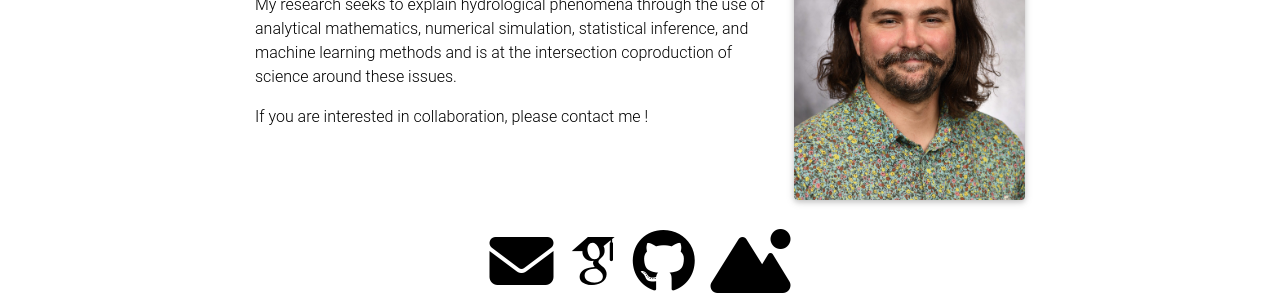
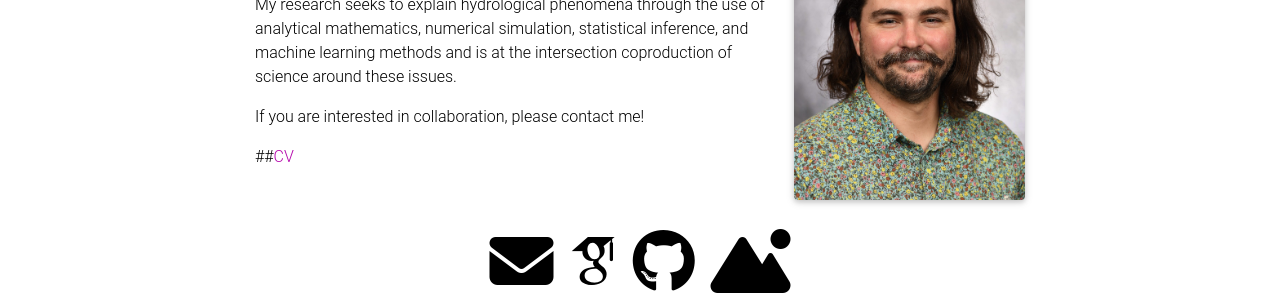
Before and after one commit to adamnicholasprice/adamnicholasprice.github.io, a Jekyll site: the page built from _pages/about.md, in a window 1280 px wide. Shown: the part 297-597 px from the top of the page. Built offline with Jekyll 4.4.1, drawn with Linux system fonts in a browser that asks for light colours; full-size pictures stand in for the smaller copies a plugin makes; some web fonts are replaced; comment, search, counter and statistics services are not loaded; a style sheet for code colours, icons or effects is not loaded.

```diff
--- a/_pages/about.md
+++ b/_pages/about.md
@@ -27,4 +27,6 @@ I am a research hydrologist with the U.S. Forest Service Pacific Northwest Resea
 
 My research seeks to explain hydrological phenomena through the use of analytical mathematics, numerical simulation, statistical inference, and machine learning methods and is at the intersection coproduction of science around these issues.
 
-If you are interested in collaboration, please contact me !
+If you are interested in collaboration, please contact me!
+
+##[CV](https://drive.google.com/file/d/1K-PSZ2PwssecUt4t6MMUNIVRpWbYVBLk/view?usp=sharing)
```
